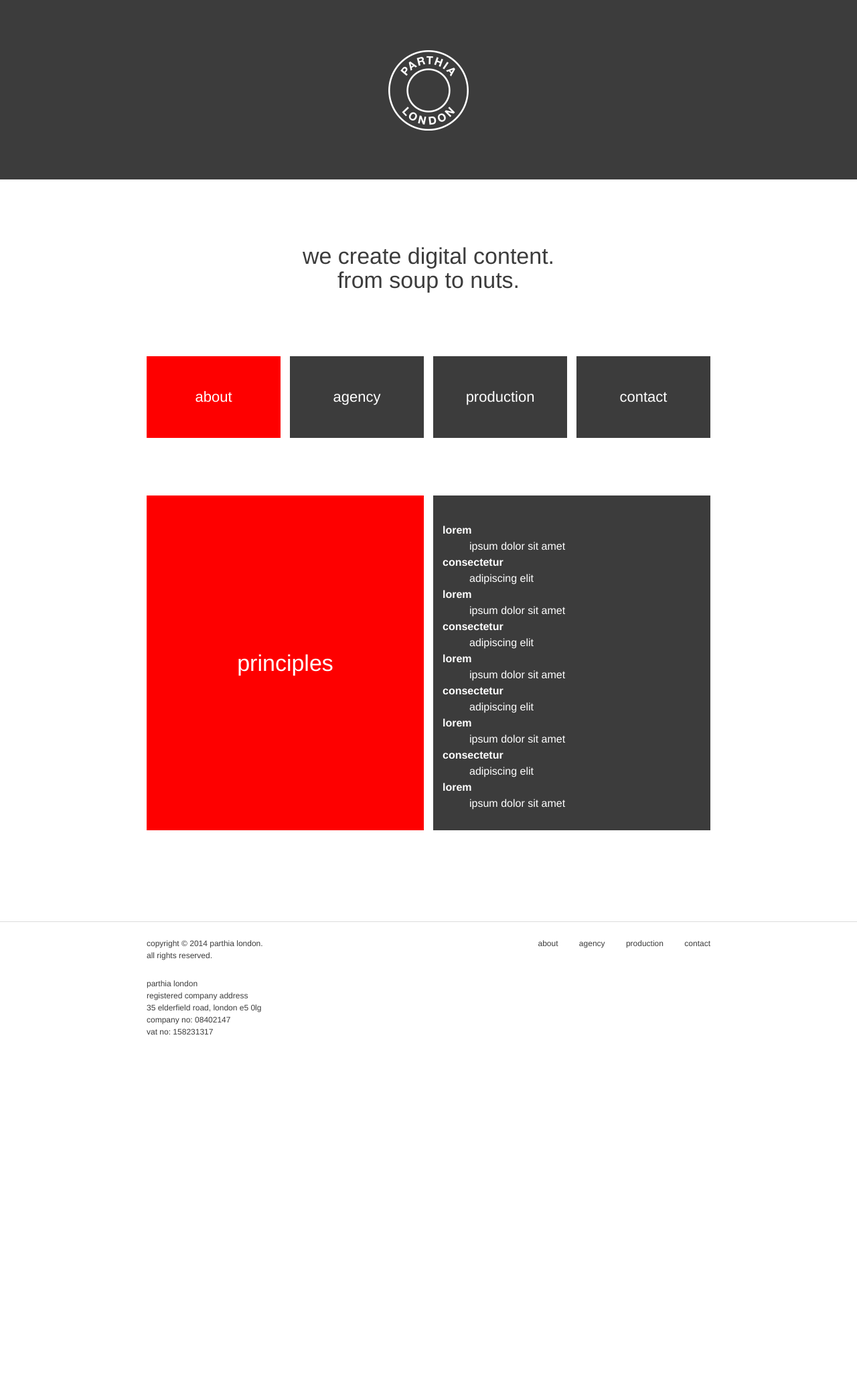
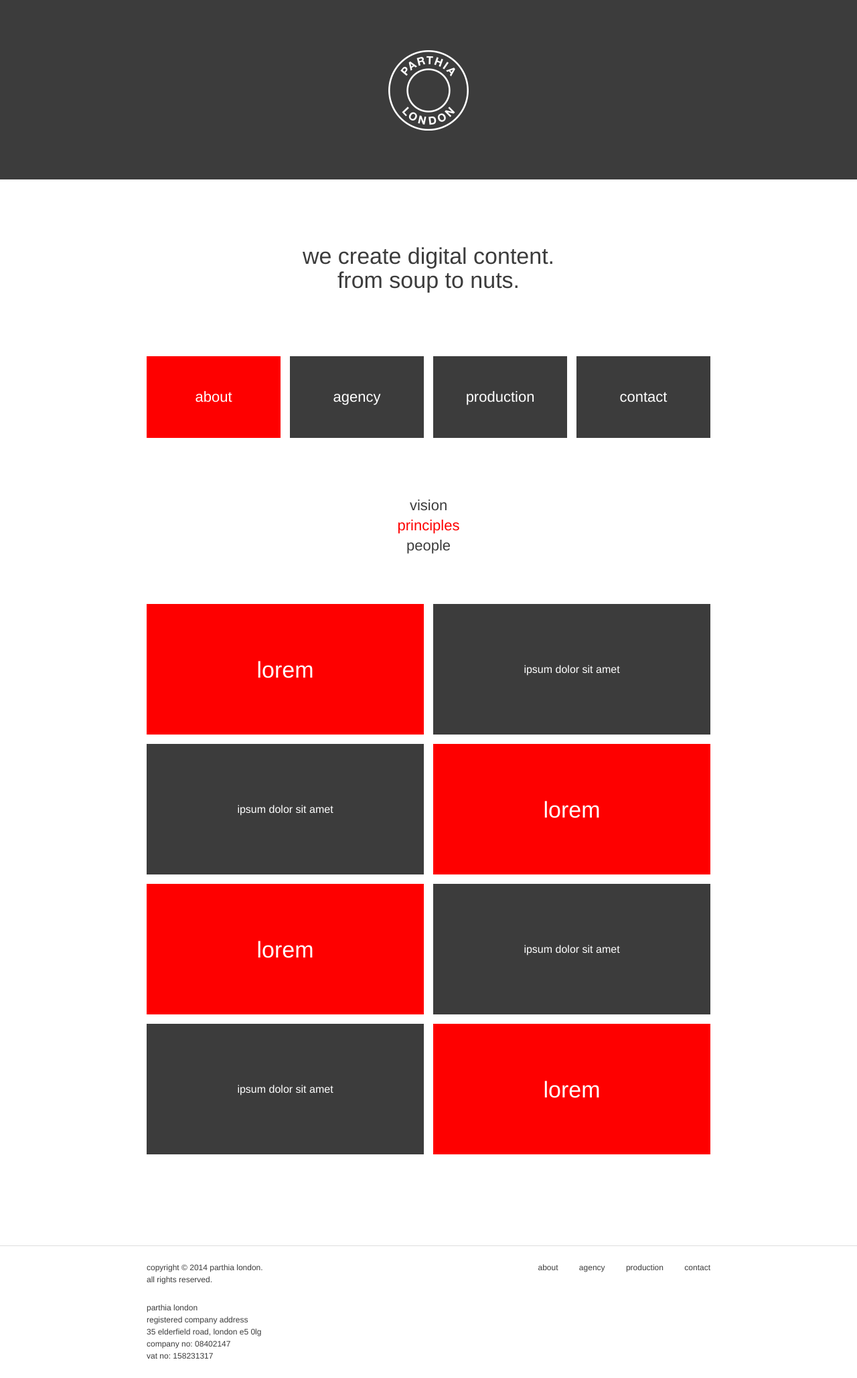
Before and after one commit to marchibbins/parthia, a Jekyll site: the page built from pages/about/principles.md, in a window 1280 px wide. Shown: the whole page at 67% size. Built offline with Jekyll 4.4.1, drawn with Linux system fonts in a browser that asks for light colours; before the commit the page ends 1574 px from its top, so only the background shows below that.

Commit message:
Style principles

```diff
--- a/_sass/base.scss
+++ b/_sass/base.scss
@@ -60,8 +60,12 @@ ul {
     padding: 0;
 }
 
+dl, dd {
+    margin: 0;
+}
+
 dt {
-    font-weight: bold;
+    font-weight: normal;
 }
 
 .unstyled {
--- a/pages/about/principles.md
+++ b/pages/about/principles.md
@@ -1,35 +1,72 @@
 ---
-layout: page-about
+layout: base
 title: Principles
 permalink: /about/principles/
 navigation-menu: /about/
 ---
 
-<dl>
-    <dt>Lorem</dt>
-    <dd>Ipsum dolor sit amet</dd>
+{% assign menu = 'about-menu' %}
+{% assign menu_class = 'sub' %}
+{% include menu.html %}
 
-    <dt>Consectetur</dt>
-    <dd>Adipiscing elit</dd>
+<div class="principles">
+    <dl class="columns">
+        <dt class="columns__left page-header">
+            <div class="columns__wrap">
+                <div class="columns__center">
+                    <span class="page-header__title">Lorem</span>
+                </div>
+            </div>
+        </dt>
+        <dd class="columns__right page-content">
+            <div class="columns__wrap">
+                <div class="columns__center">Ipsum dolor sit amet</div>
+            </div>
+        </dd>
+    </dl>
 
-    <dt>Lorem</dt>
-    <dd>Ipsum dolor sit amet</dd>
+    <dl class="columns columns--switch">
+        <dt class="columns__right page-header">
+            <div class="columns__wrap">
+                <div class="columns__center">
+                    <span class="page-header__title">Lorem</span>
+                </div>
+            </div>
+        </dt>
+        <dd class="columns__left page-content">
+            <div class="columns__wrap">
+                <div class="columns__center">Ipsum dolor sit amet</div>
+            </div>
+        </dd>
+    </dl>
 
-    <dt>Consectetur</dt>
-    <dd>Adipiscing elit</dd>
+    <dl class="columns">
+        <dt class="columns__left page-header">
+            <div class="columns__wrap">
+                <div class="columns__center">
+                    <span class="page-header__title">Lorem</span>
+                </div>
+            </div>
+        </dt>
+        <dd class="columns__right page-content">
+            <div class="columns__wrap">
+                <div class="columns__center">Ipsum dolor sit amet</div>
+            </div>
+        </dd>
+    </dl>
 
-    <dt>Lorem</dt>
-    <dd>Ipsum dolor sit amet</dd>
-
-    <dt>Consectetur</dt>
-    <dd>Adipiscing elit</dd>
-
-    <dt>Lorem</dt>
-    <dd>Ipsum dolor sit amet</dd>
-
-    <dt>Consectetur</dt>
-    <dd>Adipiscing elit</dd>
-
-    <dt>Lorem</dt>
-    <dd>Ipsum dolor sit amet</dd>
-</dl>
+    <dl class="columns columns--switch">
+        <dt class="columns__right page-header">
+            <div class="columns__wrap">
+                <div class="columns__center">
+                    <span class="page-header__title">Lorem</span>
+                </div>
+            </div>
+        </dt>
+        <dd class="columns__left page-content">
+            <div class="columns__wrap">
+                <div class="columns__center">Ipsum dolor sit amet</div>
+            </div>
+        </dd>
+    </dl>
+</div>
```
Also changed, not shown: _sass/page.scss (+30 -7 lines), css/main.min.css.
